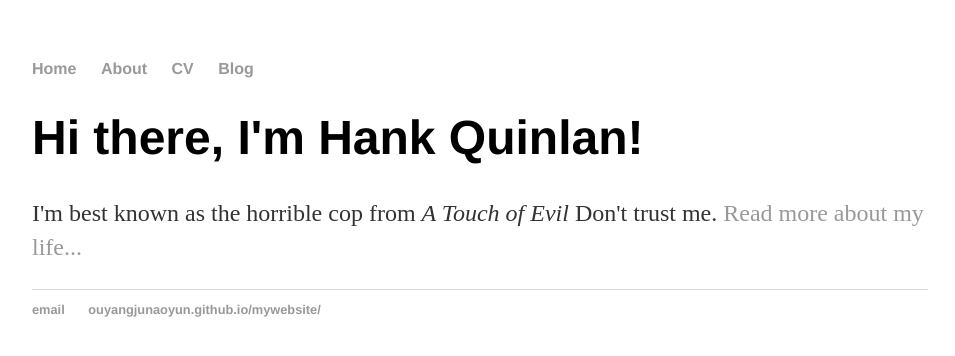
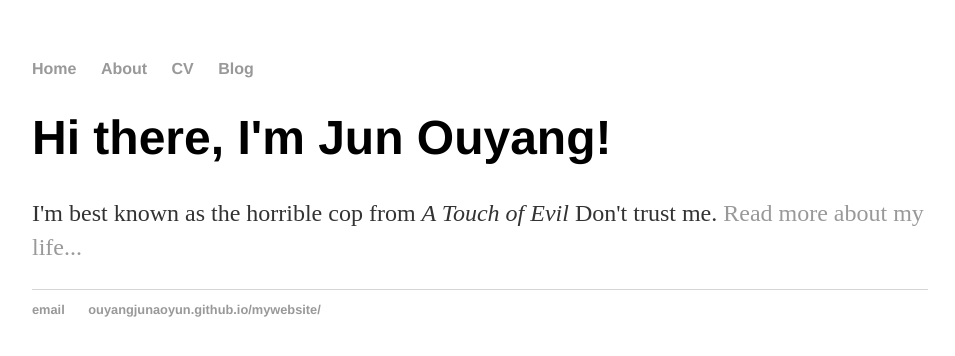
Before and after one commit to ouyangjunaoyun/mywebsite, a Jekyll site: the page built from index.html, in a window 1280 px wide. Shown: the top 356 px of the page, without its empty margins (160-1115 px from the left). Built offline with Jekyll 4.4.1, drawn with Linux system fonts in a browser that asks for light colours.

Commit message:
Update index.html

```diff
--- a/index.html
+++ b/index.html
@@ -3,6 +3,6 @@ layout: default
 title: Jun Ouyang, University of Toronto
 ---
 <div class="blurb">
-	<h1>Hi there, I'm Hank Quinlan!</h1>
+	<h1>Hi there, I'm Jun Ouyang!</h1>
 	<p>I'm best known as the horrible cop from <em>A Touch of Evil</em> Don't trust me. <a href="/about">Read more about my life...</a></p>
 </div><!-- /.blurb -->
```
